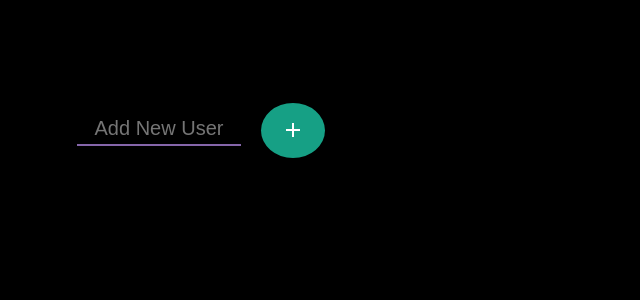
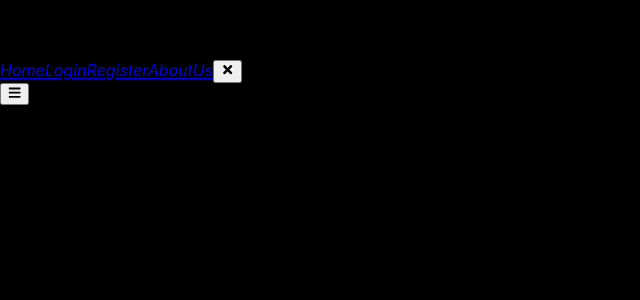
Before and after one commit to AshleshaBandgar/FunctionUp1, a React (Create React App) app: page / in a window 1280 px wide. Shown: the top 300 px of the page, without its empty margins (0-640 px from the left). Built offline with nearby package versions, Linux system fonts and the light colour scheme.

Commit message:
Navbar function

```diff
--- a/src/App.js
+++ b/src/App.js
@@ -1,13 +1,12 @@
 import React from 'react'
 import './App.css'
-import ToDoList from './components/organisms/AddUser'
-
+import Navbar from './components/organisms/Navbar'
 
 export default function App(){
   return (
   <div>
 
-    <ToDoList/>
+   <Navbar/>
 
   </div>
   )
--- /dev/null
+++ b/src/components/organisms/Navbar.js
@@ -0,0 +1,32 @@
+import React from 'react'
+import { useRef } from 'react'
+import {FaBars, FaTimes} from "react-icons/fa"
+
+export default function  Navbar(){
+
+    const navRef = useRef()    //navRef variable refer to the nav tags below
+
+    function showNavbar(){
+        navRef.current.classList.toggle("responsive_nav")    //Eberytime we fall this function,
+                                                              //we will add or remove this classname from classlistof the nav tag.
+    }
+
+  return (
+    <header>
+         <h3>logo</h3>
+         <nav ref={navRef}>
+            <a href='/#'>Home</a>
+            <a href='/#'>Login</a>
+            <a href='/#'>Register</a>
+            <a href='/#'>AboutUs</a>
+            <button className="nav-btn nav-close-btn" onClick={showNavbar}>
+                <FaTimes/>
+            </button>
+         </nav>
+         <button className="nav-btn" onClick={showNavbar}>
+            <FaBars/>
+         </button>
+
+    </header>
+  )
+}
```
